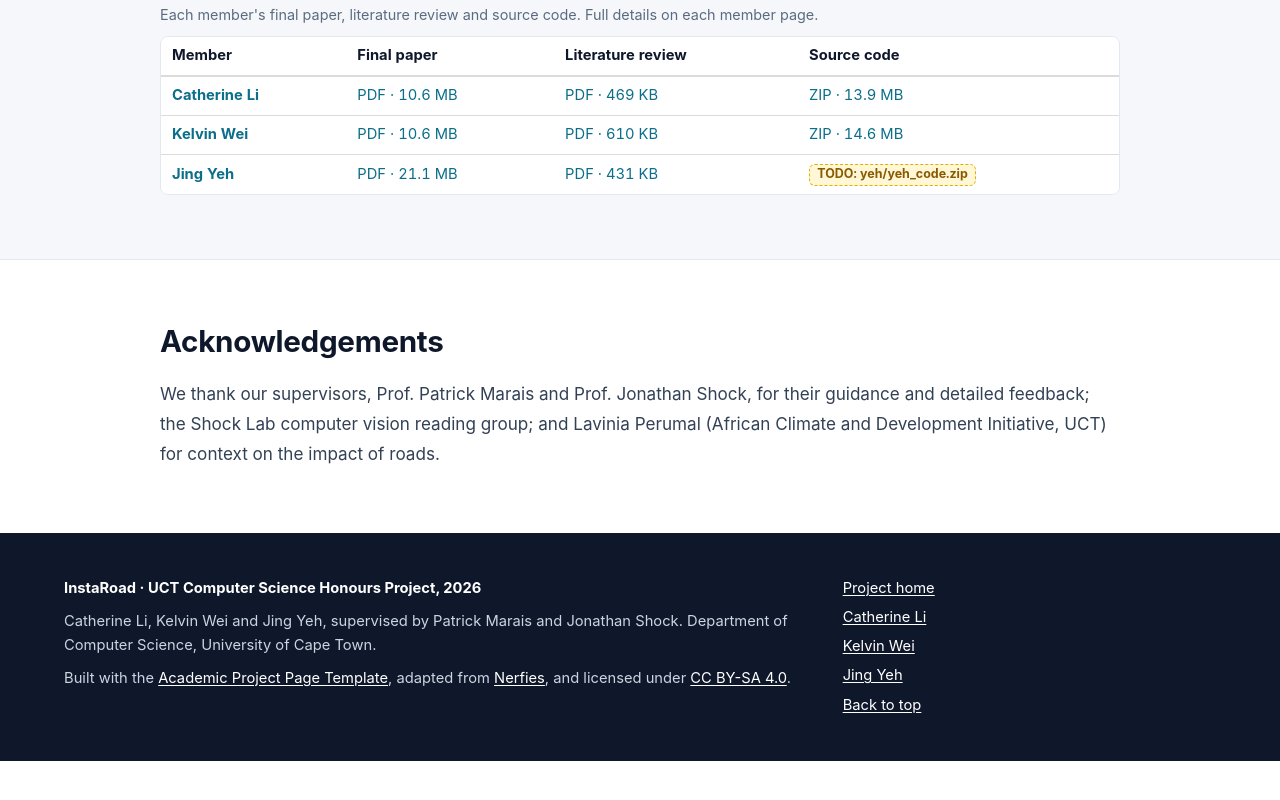
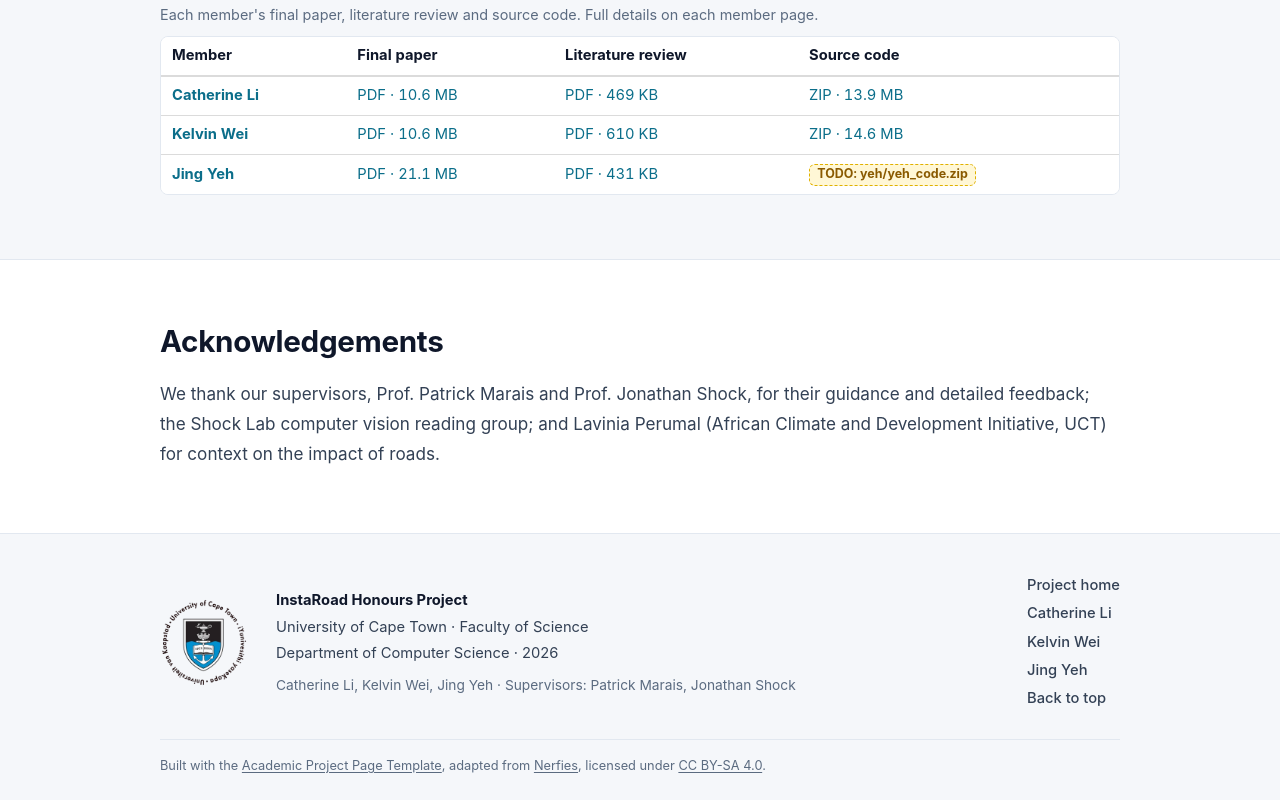
Before and after one commit to InstaRoad/InstaRoadWebsite, a plain HTML site: page index.html in a window 1280 px wide. Shown: the part 5777-6577 px from the top of the page. Before the commit the page ends 6538 px from the top, so only its background shows below. Drawn offline with Linux system fonts and the light colour scheme.

Commit message:
Fix footer

```diff
--- a/assets/css/site.css
+++ b/assets/css/site.css
@@ -827,26 +827,43 @@ a.doc:hover { border-color: var(--brand); background: #f6fbfc; color: var(--ink)
 /* ---------- Footer & back-to-top ---------- */
 
 .site-footer {
-  padding: 2.75rem 1.5rem;
-  background: var(--ink);
-  color: #cbd5e1;
+  padding: 2.5rem 1.5rem 1.5rem;
+  border-top: 1px solid var(--line);
+  background: var(--bg-alt);
+  color: var(--ink-soft);
   font-size: 0.92rem;
 }
-.site-footer a { color: #fff; text-decoration: underline; text-underline-offset: 2px; }
-.site-footer a:hover { color: var(--road); }
-.footer-grid {
+.footer-inner {
   display: grid;
-  grid-template-columns: 2fr 1fr;
-  gap: 2rem;
-  max-width: 1152px;
+  grid-template-columns: auto 1fr auto;
+  gap: 1.75rem;
+  align-items: center;
+  max-width: 960px;
   margin: 0 auto;
 }
-.footer-grid p + p { margin-top: 0.6rem; }
-.footer-title { color: #fff; font-weight: 750; }
-.footer-links { display: grid; gap: 0.35rem; }
+.footer-logo { display: block; width: 88px; height: auto; }
+.footer-text p + p { margin-top: 0.2rem; }
+.footer-title { color: var(--ink); font-weight: 750; }
+.footer-people { margin-top: 0.5rem !important; color: var(--muted); font-size: 0.86rem; }
+.footer-links { display: grid; gap: 0.3rem; }
+.footer-links a { color: var(--ink-soft); font-weight: 500; }
+.footer-links a:hover { color: var(--brand); }
+.footer-credit {
+  max-width: 960px;
+  margin: 1.75rem auto 0;
+  padding-top: 1rem;
+  border-top: 1px solid var(--line);
+  color: var(--muted);
+  font-size: 0.8rem;
+}
+.footer-credit a { color: var(--muted); text-decoration: underline; text-underline-offset: 2px; }
+.footer-credit a:hover { color: var(--brand); }
 
 @media screen and (max-width: 768px) {
-  .footer-grid { grid-template-columns: 1fr; }
+  .footer-inner { grid-template-columns: auto 1fr; gap: 1rem 1.25rem; }
+  .footer-logo { width: 64px; }
+  .footer-nav { grid-column: 1 / -1; }
+  .footer-links { display: flex; flex-wrap: wrap; gap: 0.4rem 1.1rem; }
 }
 
 .to-top {
--- a/index.html
+++ b/index.html
@@ -380,13 +380,15 @@
 
 <!-- ===== Shared footer (keep in sync across all pages) ===== -->
 <footer class="site-footer">
-  <div class="footer-grid">
-    <div>
-      <p class="footer-title">InstaRoad · UCT Computer Science Honours Project, 2026</p>
-      <p>Catherine Li, Kelvin Wei and Jing Yeh, supervised by Patrick Marais and Jonathan Shock. Department of Computer Science, University of Cape Town.</p>
-      <p>Built with the <a href="https://github.com/eliahuhorwitz/Academic-project-page-template">Academic Project Page Template</a>, adapted from <a href="https://nerfies.github.io">Nerfies</a>, and licensed under <a href="https://creativecommons.org/licenses/by-sa/4.0/">CC BY-SA 4.0</a>.</p>
+  <div class="footer-inner">
+    <img class="footer-logo" src="assets/img/uct-logo.webp" width="116" height="118" alt="University of Cape Town logo">
+    <div class="footer-text">
+      <p class="footer-title">InstaRoad Honours Project</p>
+      <p>University of Cape Town · Faculty of Science</p>
+      <p>Department of Computer Science · 2026</p>
+      <p class="footer-people">Catherine Li, Kelvin Wei, Jing Yeh · Supervisors: Patrick Marais, Jonathan Shock</p>
     </div>
-    <nav aria-label="Footer">
+    <nav class="footer-nav" aria-label="Footer">
       <ul class="footer-links">
         <li><a href="index.html">Project home</a></li>
         <li><a href="li/index.html">Catherine Li</a></li>
@@ -396,6 +398,7 @@
       </ul>
     </nav>
   </div>
+  <p class="footer-credit">Built with the <a href="https://github.com/eliahuhorwitz/Academic-project-page-template">Academic Project Page Template</a>, adapted from <a href="https://nerfies.github.io">Nerfies</a>, licensed under <a href="https://creativecommons.org/licenses/by-sa/4.0/">CC BY-SA 4.0</a>.</p>
 </footer>
 <a class="to-top" href="#top" aria-label="Back to top"><i class="fas fa-chevron-up" aria-hidden="true"></i></a>
 </body>
```
Also changed, not shown: li/index.html (+9 -6 lines), wei/index.html (+9 -6 lines), yeh/index.html (+9 -6 lines), .claude/launch.json, assets/img/uct-logo.webp (added).
